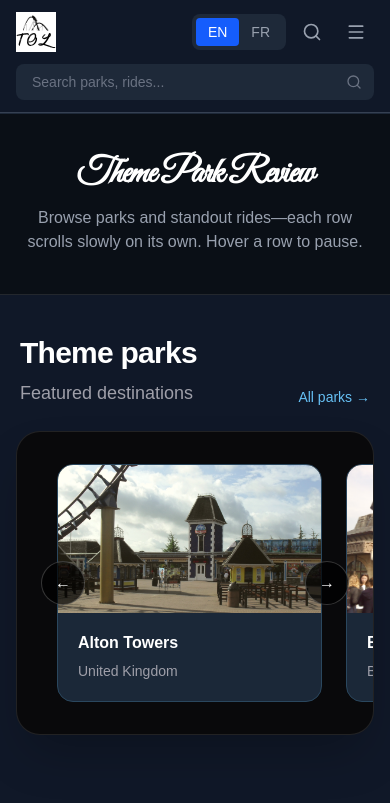
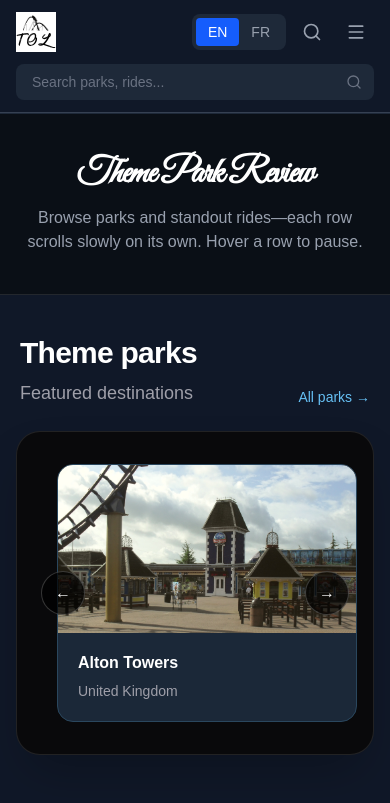
Before and after one commit to Riichte/Thrill-of-life, a Next.js app: page / in a window 390 px wide. Shown: the top 803 px of the page. Built offline with nearby package versions, Linux system fonts and the light colour scheme.

Commit message:
new grok carousel images size

```diff
--- a/components/HomeMarqueeRow.tsx
+++ b/components/HomeMarqueeRow.tsx
@@ -32,21 +32,43 @@
   if (items.length === 0) return null
 
   const [visibleCount, setVisibleCount] = useState(5)
+  const [cardWidth, setCardWidth] = useState(280)
 
-  // Responsive visible items
+  const CONTAINER_PADDING = 40   // Same padding on left AND right
+  const GAP = 24
+
+  // Responsive logic: prioritize keeping good card size, then reduce count
   useEffect(() => {
-    const updateVisibleCount = () => {
-      const width = window.innerWidth
-      if (width >= 1280) setVisibleCount(5)
-      else if (width >= 1024) setVisibleCount(4)
-      else if (width >= 768) setVisibleCount(3)
-      else if (width >= 480) setVisibleCount(2)
-      else setVisibleCount(1)
+    const updateLayout = () => {
+      const viewportWidth = window.innerWidth
+      const availableWidth = viewportWidth - (CONTAINER_PADDING * 2) - (GAP * 4) // rough space for gaps
+
+      // Try to keep nice card sizes
+      if (viewportWidth >= 1280) {
+        setVisibleCount(5)
+        setCardWidth(280)
+      }
+      else if (viewportWidth >= 1024) {
+        setVisibleCount(4)
+        setCardWidth(275)
+      }
+      else if (viewportWidth >= 768) {
+        setVisibleCount(3)
+        setCardWidth(280)
+      }
+      else if (viewportWidth >= 540) {
+        setVisibleCount(2)
+        setCardWidth(290)
+      }
+      else {
+        setVisibleCount(1)
+        setCardWidth(300)
+      }
     }
 
-    updateVisibleCount()
-    window.addEventListener('resize', updateVisibleCount)
-    return () => window.removeEventListener('resize', updateVisibleCount)
+    updateLayout()
+    window.addEventListener('resize', updateLayout)
+    return () => window.removeEventListener('resize', updateLayout)
   }, [])
 
   const totalPages = Math.ceil(items.length / visibleCount)
@@ -88,13 +110,7 @@
     if (totalPages > 1) startAutoAdvance()
   }
 
-  // Responsive card width
-  const cardWidth = visibleCount === 5 ? 280 :
-                    visibleCount === 4 ? 270 :
-                    visibleCount === 3 ? 285 : 265
-
-  const gap = 24
-  const pageWidth = cardWidth + gap
+  const pageWidth = cardWidth + GAP
 
   return (
     <section className="mb-16">
@@ -116,14 +132,13 @@
         onMouseEnter={handleMouseEnter}
         onMouseLeave={handleMouseLeave}
       >
-        {/* Sliding Track - FIXED CUTOFF */}
         <div
           className="flex transition-transform duration-500 ease-out"
           style={{
             transform: `translateX(-${currentPage * pageWidth}px)`,
-            gap: `${gap}px`,
-            paddingLeft: '40px',
-            paddingRight: '80px',     // ← Increased right padding (this fixes the cutoff)
+            gap: `${GAP}px`,
+            paddingLeft: `${CONTAINER_PADDING}px`,
+            paddingRight: `${CONTAINER_PADDING}px`,
             paddingTop: '32px',
             paddingBottom: '32px',
           }}
@@ -155,7 +170,6 @@
           ))}
         </div>
 
-        {/* Navigation Buttons */}
         {totalPages > 1 && (
           <>
             <button
```
